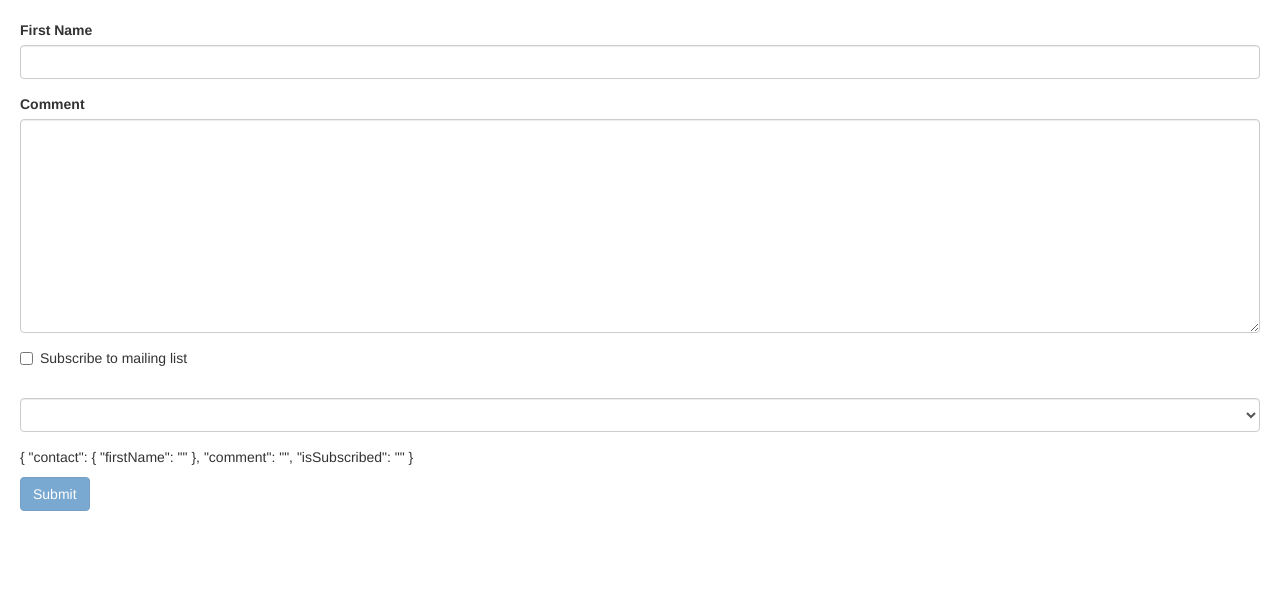
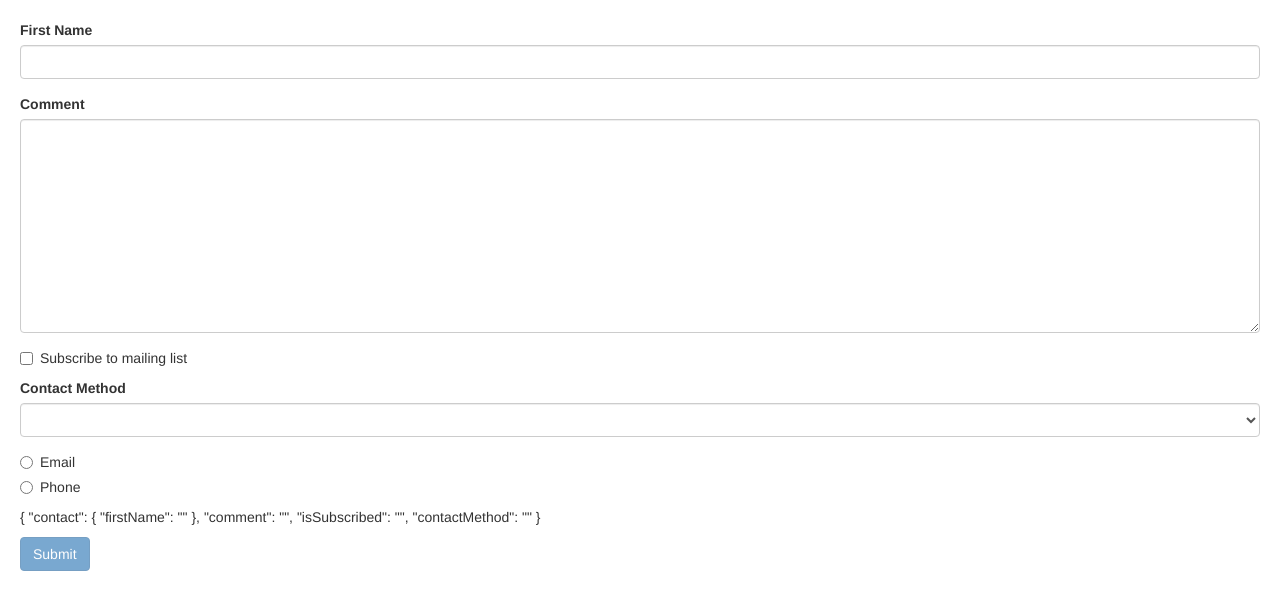
Before and after one commit to nelsW70/mosh-template, an Angular app: page / in a window 1280 px wide. Shown: the top 610 px of the page. Built offline with nearby package versions, Linux system fonts and the light colour scheme.

Commit message:
add: radio buttons

```diff
--- a/src/app/contact-form/contact-form.component.html
+++ b/src/app/contact-form/contact-form.component.html
@@ -50,8 +50,30 @@
     </label>
   </div>
   <div class="form-group">
-    <label for="contactMethod"></label
-    ><select name="" id="contactMethod" class="form-control"></select>
+    <label for="contactMethod">Contact Method</label>
+    <select
+      ngModel
+      name="contactMethod"
+      id="contactMethod"
+      class="form-control"
+    >
+      <option value=""></option>
+      <option *ngFor="let method of contactMethods" [value]="method.id">
+        {{ method.name }}
+      </option>
+    </select>
+  </div>
+  <div class="radio">
+    <label>
+      <input ngModel type="radio" name="contactMethod" value="1" />
+      Email
+    </label>
+  </div>
+  <div class="radio">
+    <label>
+      <input ngModel type="radio" name="contactMethod" value="2" />
+      Phone
+    </label>
   </div>
   <p>
     {{ f.value | json }}
--- a/src/app/contact-form/contact-form.component.ts
+++ b/src/app/contact-form/contact-form.component.ts
@@ -6,6 +6,11 @@ import { Component } from '@angular/core';
   styleUrls: ['./contact-form.component.css']
 })
 export class ContactFormComponent {
+  contactMethods = [
+    { id: 1, name: 'Email' },
+    { id: 2, name: 'Phone' }
+  ];
+
   log(x) {
     console.log(x);
   }
```
